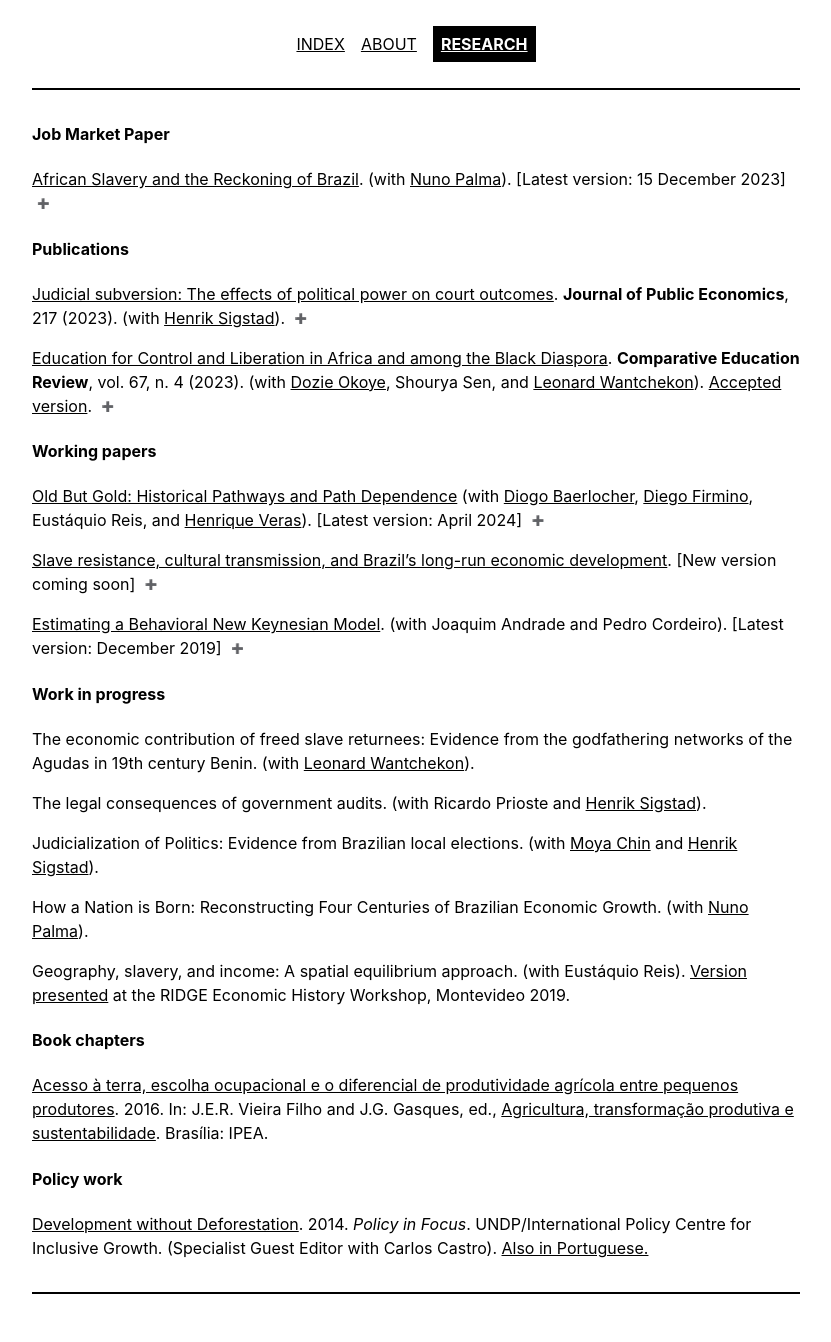
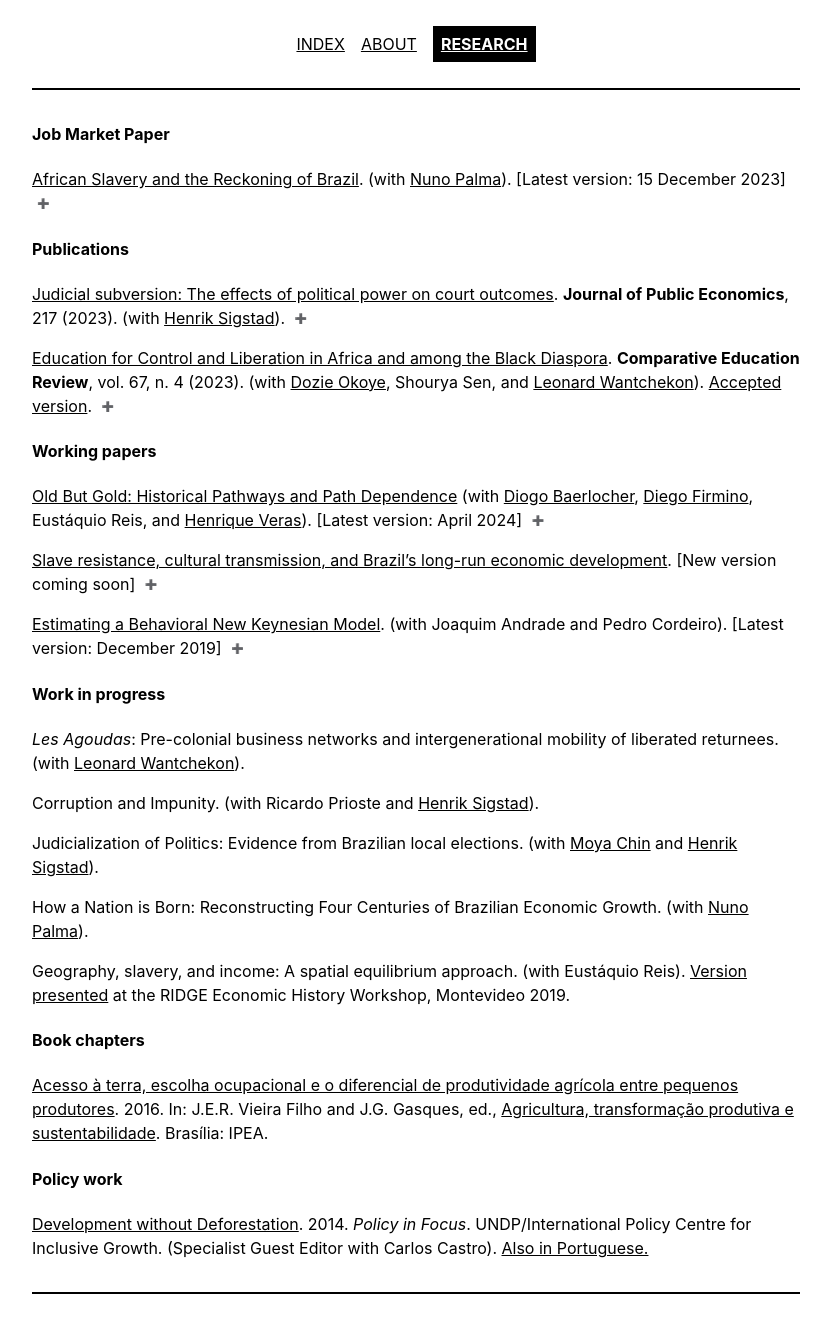
Before and after one commit to gbrlambais/gbrlambais.github.io, a Jekyll site: the page built from _pages/research.md, in a window 1280 px wide. Shown: the whole page, without its empty margins (224-1055 px from the left). Built offline with Jekyll 4.4.1, drawn with Linux system fonts in a browser that asks for light colours.

Commit message:
jm update

```diff
--- a/_pages/research.md
+++ b/_pages/research.md
@@ -48,9 +48,9 @@ This paper analyzes identiﬁcation issues of a behavorial New Keynesian model a
 
 #### Work in progress
 
-The economic contribution of freed slave returnees: Evidence from the godfathering networks of the Agudas in 19th century Benin. (with [Leonard Wantchekon](https://scholar.princeton.edu/lwantche){:target="_blank"}).
+*Les Agoudas*: Pre-colonial business networks and intergenerational mobility of liberated returnees. (with [Leonard Wantchekon](https://scholar.princeton.edu/lwantche){:target="_blank"}).
 
-The legal consequences of government audits. (with Ricardo Prioste and [Henrik Sigstad](https://hsigstad.github.io){:target="_blank"}).
+Corruption and Impunity. (with Ricardo Prioste and [Henrik Sigstad](https://hsigstad.github.io){:target="_blank"}).
 
 
 Judicialization of Politics: Evidence from Brazilian local elections. (with [Moya Chin](https://sites.google.com/view/moyachin/){:target="_blank"} and [Henrik Sigstad](https://hsigstad.github.io){:target="_blank"}).
--- a/index.html
+++ b/index.html
@@ -15,7 +15,7 @@ title: Index
     </div>
     <div class="rightcol">
         <p>
-            I am a Marie Skłodowska-Curie Postdoctoral Fellow at the University of Lisbon's Institute of Social Sciences (ICS). I am on the 2023/2024 job market. My job market paper, <a href="lambaisJMP.pdf">African Slavery and the Reckoning of Brazil</a>, builds more than three centuries of real wage archival data and estimates the causal effect of slave trade prohibition shocks on wages and wage inequality. I'm interested in economic development & growth, economic history, and political economy. More <a href="/about">about</a> me and my <a href="/research">research</a>. My <a href="CV_lambais.pdf">CV</a>.
+            I am a Marie Skłodowska-Curie Postdoctoral Fellow at the University of Lisbon's Institute of Social Sciences (ICS). In September 2024, I will start as an Assistent Professor at Universidade Lusiada de Lisboa. I'm interested in economic development & growth, economic history, and political economy. More <a href="/about">about</a> me and my <a href="/research">research</a>. My <a href="CV_lambais.pdf">CV</a>.
         </p>
         <p> Contact: guilherme.lambais at ics.ulisboa.pt </p>
     </div>
```
Also changed, not shown: 2 other files.
